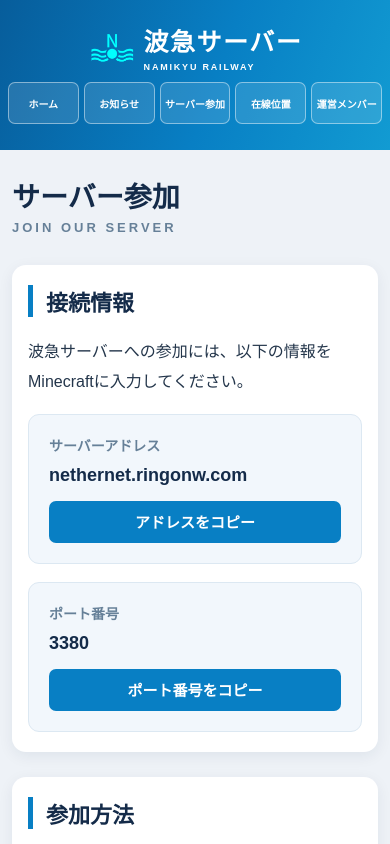
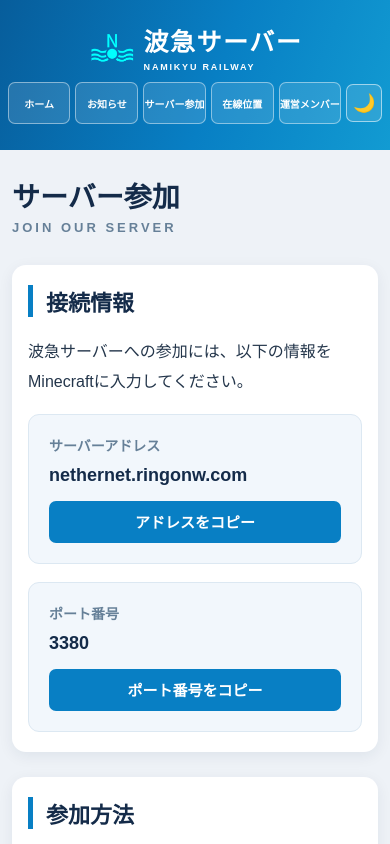
Before and after one commit to Namikyu/Namikyu-railway, a plain HTML site: page join.html in a window 390 px wide. Shown: the top 844 px of the page. Drawn offline with Linux system fonts and the light colour scheme.

Commit message:
Update join.html

```diff
--- a/join.html
+++ b/join.html
@@ -1,3 +1,4 @@
+
 <!DOCTYPE html>
 <html lang="ja">
 <head>
@@ -6,6 +7,11 @@
 <meta name="robots" content="noindex,nofollow">
 <link rel="icon" type="image/png" href="./icon.png">
 <title>サーバー参加 | 波急サーバー</title>
+
+<!-- 共通テーマファイル -->
+<link rel="stylesheet" href="./theme.css">
+<script src="./theme.js" defer></script>
+
 <style>
 *{box-sizing:border-box}
 html{min-height:100%;scroll-behavior:smooth}
@@ -19,6 +25,28 @@ body{margin:0;min-height:100vh;background:#eef2f7;color:#24364b;font-family:"Yu
 .navigation{display:flex;justify-content:center;align-items:center;flex:1 1 58%;min-width:0;gap:9px}
 .navigation a{display:flex;justify-content:center;align-items:center;flex:1 1 0;min-width:0;height:52px;padding:8px 7px;color:#fff;text-decoration:none;font-size:clamp(11px,1.1vw,15px);font-weight:700;white-space:nowrap;border:1px solid rgba(255,255,255,.45);border-radius:7px;background:rgba(255,255,255,.12);transition:background .2s}
 .navigation a:hover{background:rgba(255,255,255,.28)}
+
+/* テーマ切り替えボタン */
+.navigation .theme-toggle{
+display:flex;
+align-items:center;
+justify-content:center;
+flex:0 0 44px;
+width:44px;
+height:44px;
+padding:0;
+color:#fff;
+font-size:20px;
+font-weight:700;
+border:1px solid rgba(255,255,255,.55);
+border-radius:7px;
+background:rgba(255,255,255,.12);
+cursor:pointer;
+transition:background .2s,transform .2s;
+}
+.navigation .theme-toggle:hover{background:rgba(255,255,255,.28)}
+.navigation .theme-toggle:active{transform:scale(.95)}
+
 main{width:min(100% - 40px,1050px);margin:35px auto 60px}
 .page-heading{margin-bottom:30px}
 .page-heading h1{margin:0;color:#142b49;font-size:34px}
@@ -32,13 +60,14 @@ main{width:min(100% - 40px,1050px);margin:35px auto 60px}
 .connection-value{margin-bottom:15px;color:#142b49;font-size:21px;font-weight:700;overflow-wrap:anywhere}
 .copy-button{width:100%;min-height:42px;border:none;border-radius:7px;background:#087fc4;color:#fff;font-size:15px;font-weight:700;cursor:pointer}
 .copy-button:hover{background:#075d9b}
+.step{display:flex;align-items:flex-start;gap:15px;padding:15px;background:#f5f8fc;border-radius:9px}
 .steps{display:flex;flex-direction:column;gap:15px}
-.step{display:flex;align-items:flex-start;gap:15px;padding:15px;background:#f5f8fc;border-radius:9px}
 .step-number{width:34px;height:34px;flex-shrink:0;display:flex;align-items:center;justify-content:center;border-radius:50%;background:#087fc4;color:#fff;font-weight:700}
 .step-text{padding-top:5px;line-height:1.7}
 .step-text strong{color:#142b49}
 .notice{padding:17px;background:#fff8e8;border-left:5px solid #e6a23c;border-radius:7px;line-height:1.8}
 .footer{padding:25px 15px;text-align:center;color:#7890a5;font-size:13px}
+
 @media(max-width:650px){
 .header{height:150px;flex-direction:column;justify-content:center;gap:8px;padding:6px 2%}
 .header-top{flex:0 0 auto;gap:8px}
@@ -47,6 +76,12 @@ main{width:min(100% - 40px,1050px);margin:35px auto 60px}
 .brand-subtitle{font-size:9px}
 .navigation{width:100%;flex:0 0 auto;gap:5px}
 .navigation a{height:42px;padding:5px 3px;font-size:10px}
+.navigation .theme-toggle{
+flex-basis:36px;
+width:36px;
+height:38px;
+font-size:18px;
+}
 }
 @media(max-width:900px){
 main{width:calc(100% - 24px);margin-top:25px}
@@ -59,6 +94,7 @@ main{width:calc(100% - 24px);margin-top:25px}
 }
 </style>
 </head>
+
 <body>
 <header class="header">
 <div class="header-top">
@@ -68,28 +104,38 @@ main{width:calc(100% - 24px);margin-top:25px}
 <div class="brand-subtitle">NAMIKYU RAILWAY</div>
 </div>
 </div>
+
 <nav class="navigation">
 <a href="./index.html">ホーム</a>
 <a href="./news.html">お知らせ</a>
 <a href="./join.html">サーバー参加</a>
 <a href="./status.html">在線位置</a>
 <a href="./staff.html">運営メンバー</a>
+
+<button class="theme-toggle" type="button"
+data-theme-toggle aria-label="ダークモードに切り替え">
+🌙
+</button>
 </nav>
 </header>
+
 <main>
 <div class="page-heading">
 <h1>サーバー参加</h1>
 <p>JOIN OUR SERVER</p>
 </div>
+
 <section class="section">
 <h2>接続情報</h2>
 <p>波急サーバーへの参加には、以下の情報をMinecraftに入力してください。</p>
+
 <div class="connection-card">
 <div class="connection-item">
 <div class="connection-label">サーバーアドレス</div>
 <div class="connection-value" id="serverAddress">nethernet.ringonw.com</div>
 <button class="copy-button" type="button" data-copy="nethernet.ringonw.com">アドレスをコピー</button>
 </div>
+
 <div class="connection-item">
 <div class="connection-label">ポート番号</div>
 <div class="connection-value" id="serverPort">3380</div>
@@ -97,6 +143,7 @@ main{width:calc(100% - 24px);margin-top:25px}
 </div>
 </div>
 </section>
+
 <section class="section">
 <h2>参加方法</h2>
 <div class="steps">
@@ -104,34 +151,41 @@ main{width:calc(100% - 24px);margin-top:25px}
 <div class="step-number">1</div>
 <div class="step-text"><strong>Minecraftを起動する</strong><br>Minecraft統合版を起動し、Microsoftアカウントでサインインしてください。</div>
 </div>
+
 <div class="step">
 <div class="step-number">2</div>
 <div class="step-text"><strong>サーバー一覧を開く</strong><br>タイトル画面から「プレイ」を選択し、「サーバー」タブを開いてください。</div>
 </div>
+
 <div class="step">
 <div class="step-number">3</div>
 <div class="step-text"><strong>サーバーを追加する</strong><br>サーバー一覧から「サーバーを追加」を選択してください。</div>
 </div>
+
 <div class="step">
 <div class="step-number">4</div>
 <div class="step-text"><strong>接続情報を入力する</strong><br>以下の情報を入力してください。<br><br>サーバー名：波急サーバー<br>サーバーアドレス：nethernet.ringonw.com<br>ポート番号：3380</div>
 </div>
+
 <div class="step">
 <div class="step-number">5</div>
 <div class="step-text"><strong>サーバーに参加する</strong><br>入力内容を保存し、サーバー一覧から波急サーバーを選択して参加してください。</div>
 </div>
 </div>
 </section>
+
 <section class="section">
 <h2>対応エディション・機器</h2>
 <p><strong>対応エディション：</strong> Minecraft 統合版（Bedrock Edition）</p>
 <p><strong>対応機器：</strong> Windows、スマートフォン、タブレットなど</p>
 <p>複数の機器から参加できます。ただし、Xbox・PlayStation・Nintendo Switchなどの家庭用ゲーム機では、通常の画面から外部サーバーを直接追加できない場合があります。</p>
 </section>
+
 <section class="section">
 <h2>注意事項</h2>
 <div class="notice">・Minecraft統合版で参加してください。<br>・サーバーアドレスとポート番号を間違えないようにしてください。<br>・サーバーのメンテナンス中や障害発生時には参加できない場合があります。<br>・接続できない場合は、時間をおいて再度お試しください。</div>
 </section>
+
 <section class="section">
 <h2>接続できない場合</h2>
 <p>接続できない場合は、次の項目を確認してください。</p>
@@ -145,12 +199,15 @@ main{width:calc(100% - 24px);margin-top:25px}
 <p>上記を確認しても接続できない場合は、波急サーバーの運営までお問い合わせください。</p>
 </section>
 </main>
+
 <footer class="footer">© Namikyu Railway. All Rights Reserved.</footer>
+
 <script>
 document.querySelectorAll("[data-copy]").forEach(function(button){
 button.addEventListener("click",async function(){
 const value=button.getAttribute("data-copy");
 const originalText=button.textContent;
+
 try{
 if(navigator.clipboard&&window.isSecureContext){
 await navigator.clipboard.writeText(value);
@@ -163,16 +220,20 @@ document.body.appendChild(textarea);
 textarea.select();
 const copied=document.execCommand("copy");
 document.body.removeChild(textarea);
+
 if(!copied){
 throw new Error("コピーに失敗しました");
 }
 }
+
 button.textContent="コピーしました！";
 button.disabled=true;
+
 setTimeout(function(){
 button.textContent=originalText;
 button.disabled=false;
 },1500);
+
 }catch(error){
 window.prompt("以下の文字列をコピーしてください。",value);
 }
```
